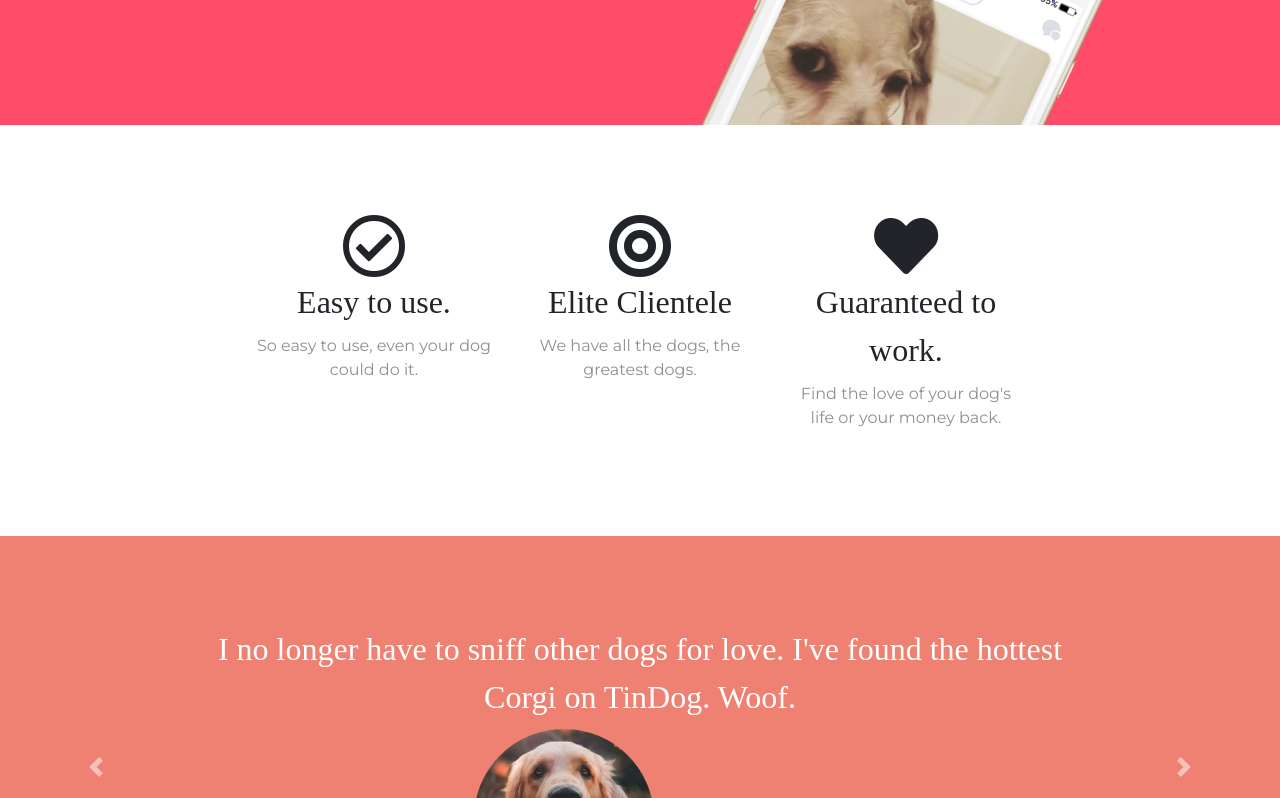
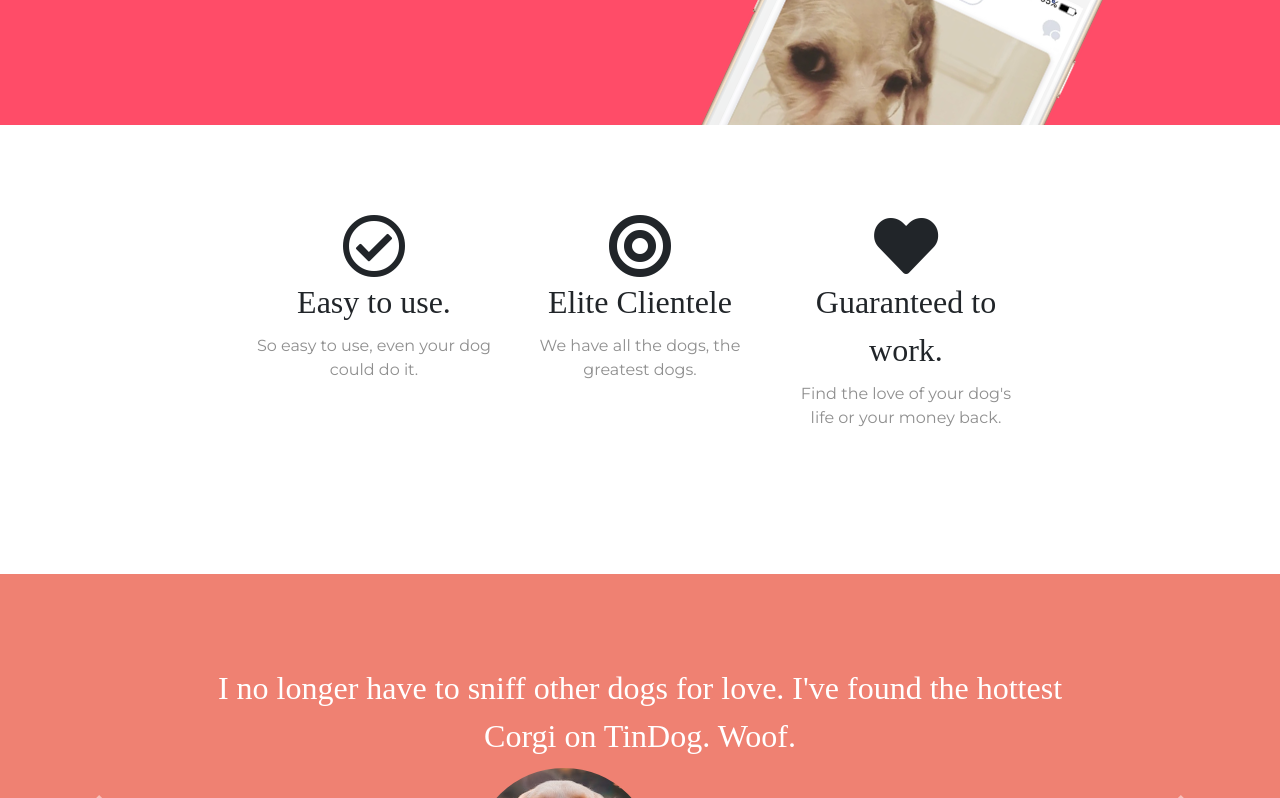
Before and after one commit to NavaneethRaghunath/Tindog, a plain HTML site: page index.html in a window 1280 px wide. Shown: the part 302-1100 px from the top of the page. Drawn offline with nearby package versions, Linux system fonts and the light colour scheme.

Commit message:
Update styles.css

```diff
--- a/css/styles.css
+++ b/css/styles.css
@@ -69,7 +69,7 @@
 /* FEATURES SECTION */
 
 #features{
-  padding: 7% 20%;
+  padding: 7% 20% 10%;
   position: relative;
 }
 
```
